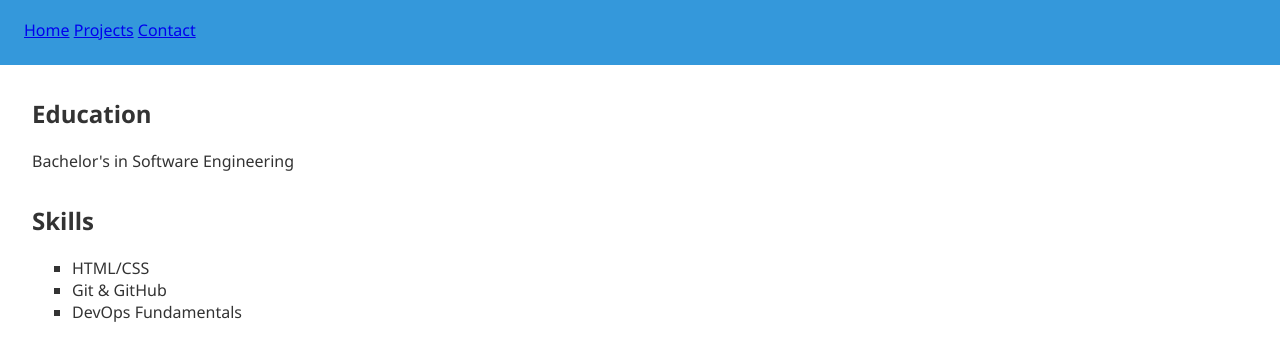
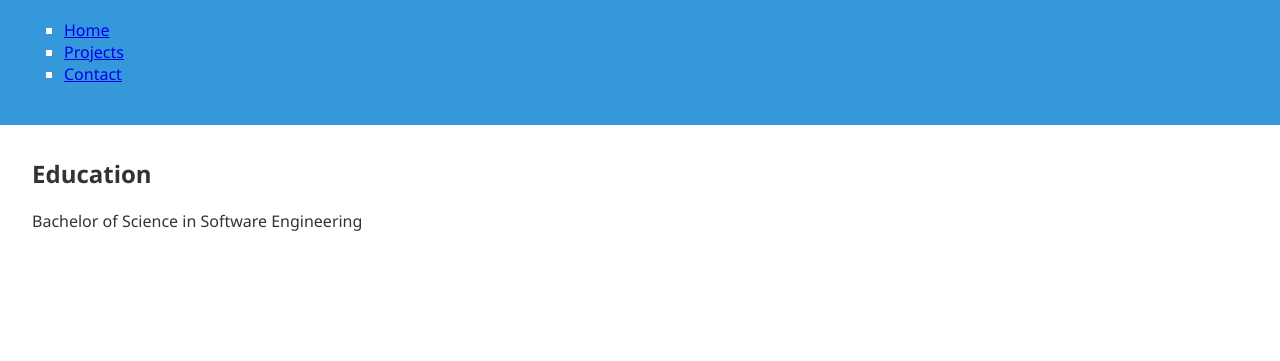
Before and after one commit to MadniKumboh/Portfolio-Website, a website: page src/about.html in a window 1280 px wide. Shown: the part 91-452 px from the top of the page. Drawn offline with Linux system fonts and the light colour scheme.

Commit message:
Update about.html

```diff
--- a/src/about.html
+++ b/src/about.html
@@ -3,30 +3,24 @@
 <head>
     <meta charset="UTF-8">
     <meta name="viewport" content="width=device-width, initial-scale=1.0">
+    <link rel="stylesheet" href="../styles/about.css">
     <title>About Me</title>
-    <link rel="stylesheet" href="../styles/about.css">
 </head>
 <body>
     <header>
         <h1>About Me</h1>
         <nav>
-            <a href="index.html">Home</a>
-            <a href="projects.html">Projects</a>
-            <a href="contact.html">Contact</a>
+            <ul>
+                <li><a href="index.html">Home</a></li>
+                <li><a href="projects.html">Projects</a></li>
+                <li><a href="contact.html">Contact</a></li>
+            </ul>
         </nav>
     </header>
     <main>
         <section>
             <h2>Education</h2>
-            <p>Bachelor's in Software Engineering</p>
-        </section>
-        <section>
-            <h2>Skills</h2>
-            <ul>
-                <li>HTML/CSS</li>
-                <li>Git & GitHub</li>
-                <li>DevOps Fundamentals</li>
-            </ul>
+            <p>Bachelor of Science in Software Engineering</p>
         </section>
     </main>
 </body>
```
